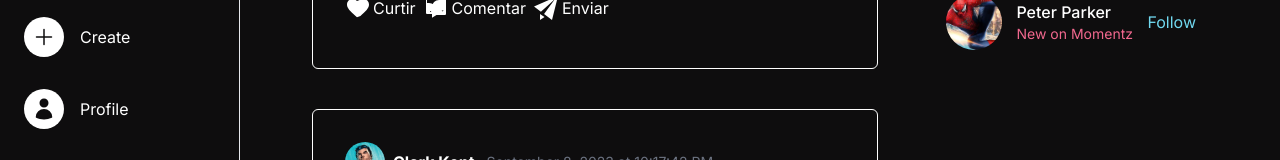
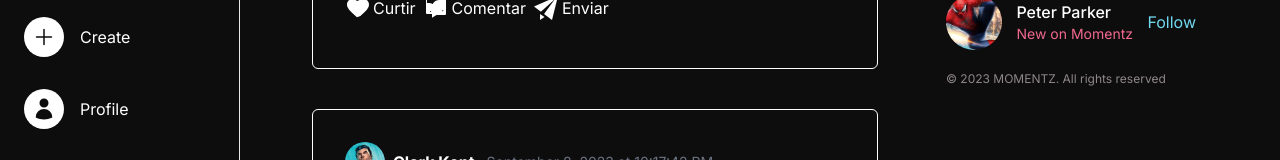
Before and after one commit to Matheus-Rodrigues-Araujo/Momentz, a Next.js app in the folder client/: page /next in a window 1280 px wide. Shown: the part 482-642 px from the top of the page. Built offline with nearby package versions, Linux system fonts and the light colour scheme.

Commit message:
footer has been created and added to Aside component

```diff
--- a/client/src/components/aside.tsx
+++ b/client/src/components/aside.tsx
@@ -3,7 +3,7 @@ import userSuggestionsList from '@/userSuggestionsData'
 import spiderman from '@/assets/userSuggestions/spiderman.jpg'
 import Link from "next/link"
 import { UserSuggestionCard } from "./userSuggestionCard"
-
+import { Footer } from "./footer"
 export const Aside = () => {
 
     return (
@@ -27,6 +27,7 @@ export const Aside = () => {
                 }
             </div>
 
+            <Footer/>
         </div>
     )
 }
--- /dev/null
+++ b/client/src/components/footer.tsx
@@ -0,0 +1,5 @@
+export const Footer = () =>{
+    return (
+        <footer className="text-[12px] text-thin text-customLightGray" >© 2023 MOMENTZ. All rights reserved</footer>
+    )
+}
```
